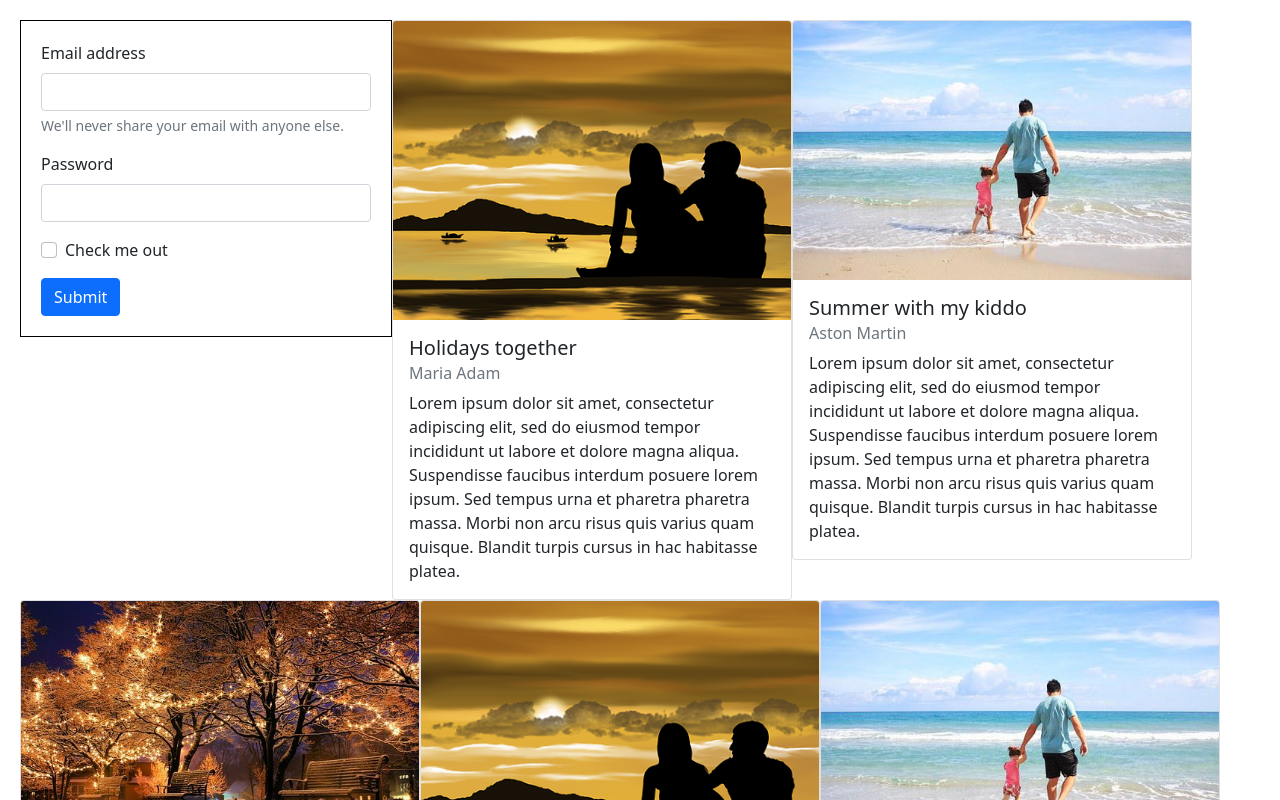
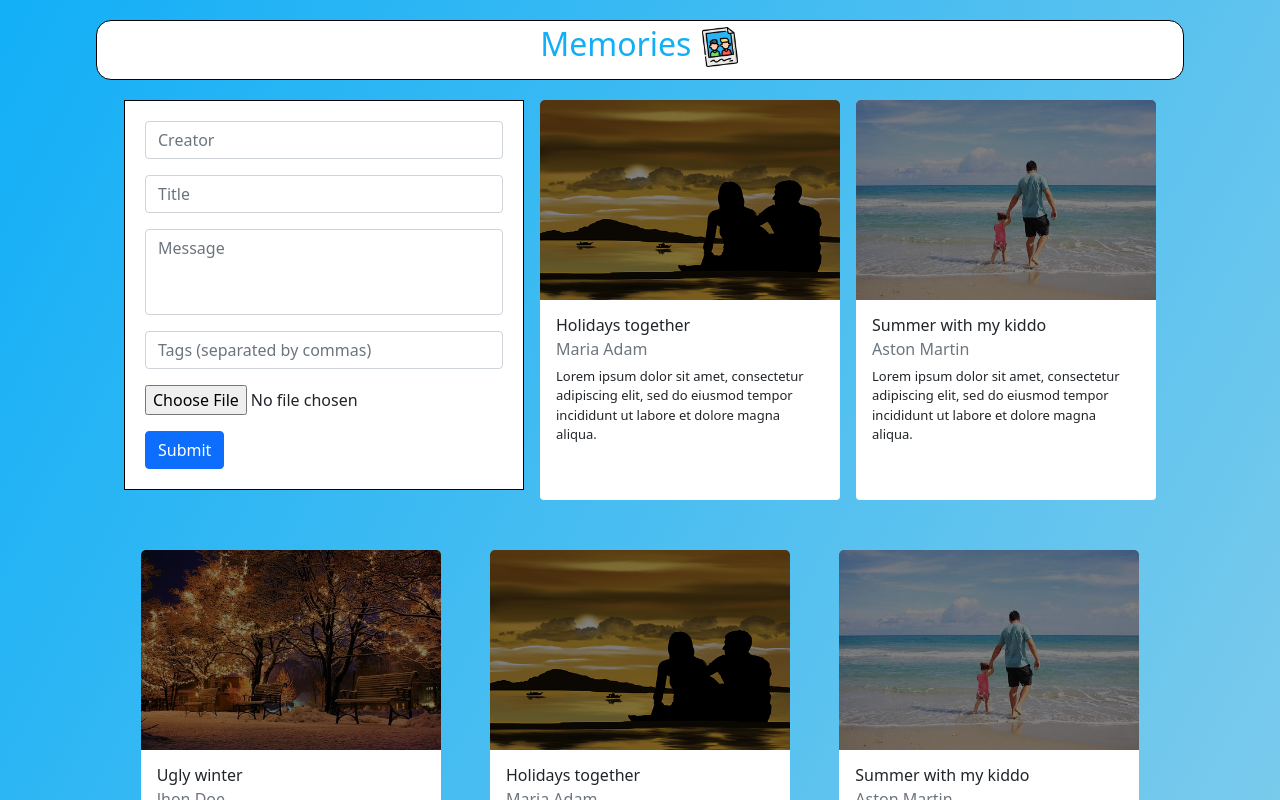
Before and after one commit to kaklimas/memories-react, a React (Create React App) app in the folder client/: page / in a window 1280 px wide. Shown: the top 800 px of the page. Built offline with nearby package versions, Linux system fonts and the light colour scheme.

Commit message:
improving web look

```diff
--- a/client/src/App.js
+++ b/client/src/App.js
@@ -6,33 +6,58 @@ import Form from "./components/Form";
 import beachImg from './img/beach.png'
 import dadsImg from './img/father.png'
 import christmasImg from './img/christmas.png'
+import memoriesImg from './img/memories.png'
+
 
 const MergedDiv = styled.div`
+  width: 85%;
+  margin-left: auto;
+  margin-right:auto;
   display: flex;
   flex-direction: row;
   flex-wrap: wrap;
   padding: 20px;
+  justify-content: space-around;
+
 `
-const CardsDiv = styled.div`
+const TitleDiv = styled.div`
+  margin-left:auto;
+  margin-right:auto;
+  background-color:white;
+  padding:4px;
+  display: flex;
+  justify-content: center;
+  align-items: center;
+  border: 1px solid black;
+  border-radius: 15px;
+  color: rgb(18, 175, 247);
+  width: 85%;
+`
+const ContainerDiv = styled.div`
+  background-image: linear-gradient(to bottom right, rgb(18, 175, 247), lightblue);
+  padding-top:20px;
 `
 
 const beachCard = {
   title: "Holidays together",
-  content: "Lorem ipsum dolor sit amet, consectetur adipiscing elit, sed do eiusmod tempor incididunt ut labore et dolore magna aliqua. Suspendisse faucibus interdum posuere lorem ipsum. Sed tempus urna et pharetra pharetra massa. Morbi non arcu risus quis varius quam quisque. Blandit turpis cursus in hac habitasse platea.",
+  content: "Lorem ipsum dolor sit amet, consectetur adipiscing elit, sed do eiusmod tempor incididunt ut labore et dolore magna aliqua.",
   creator: "Maria Adam",
-  src: beachImg
+  src: beachImg,
+  date: new Date()
 }
 const dadsCard = {
   title: "Summer with my kiddo",
-  content: "Lorem ipsum dolor sit amet, consectetur adipiscing elit, sed do eiusmod tempor incididunt ut labore et dolore magna aliqua. Suspendisse faucibus interdum posuere lorem ipsum. Sed tempus urna et pharetra pharetra massa. Morbi non arcu risus quis varius quam quisque. Blandit turpis cursus in hac habitasse platea.",
+  content: "Lorem ipsum dolor sit amet, consectetur adipiscing elit, sed do eiusmod tempor incididunt ut labore et dolore magna aliqua.",
   creator: "Aston Martin",
-  src:dadsImg
+  src:dadsImg,
+  date: new Date()
 }
 const christmasCard = {
   title: "Ugly winter",
-  content: "Lorem ipsum dolor sit amet, consectetur adipiscing elit, sed do eiusmod tempor incididunt ut labore et dolore magna aliqua. Suspendisse faucibus interdum posuere lorem ipsum. Sed tempus urna et pharetra pharetra massa. Morbi non arcu risus quis varius quam quisque. Blandit turpis cursus in hac habitasse platea.",
+  content: "Lorem ipsum dolor sit amet, consectetur adipiscing elit, sed do eiusmod tempor incididunt ut labore et dolore magna aliqua. ",
   creator: "Jhon Doe",
-  src: christmasImg
+  src: christmasImg,
+  date: new Date()
 }
 
 const sampleCards = [beachCard, dadsCard, christmasCard, beachCard, dadsCard, christmasCard,
@@ -40,17 +65,16 @@ const sampleCards = [beachCard, dadsCard, christmasCard, beachCard, dadsCard, ch
 
 function App() {
   return (
-    <div>
+    <ContainerDiv>
+      <TitleDiv>
+      <h2>Memories <img src={memoriesImg} style={{height:40}}></img></h2>
+
+      </TitleDiv>
       <MergedDiv>
         <Form />
-        {sampleCards.map(singleCard => <Card card={singleCard} />)}
+        {sampleCards.map(singleCard => <Card key={singleCard.creator} card={singleCard} />)}
       </MergedDiv>
-
-      <CardsDiv>
-
-      </CardsDiv>
-
-    </div>
+    </ContainerDiv>
   );
 }
 
--- a/client/src/components/Card.jsx
+++ b/client/src/components/Card.jsx
@@ -1,20 +1,41 @@
 import React from 'react'
 import 'bootstrap/dist/css/bootstrap.min.css'
-import styled from 'styled-components'
-
-const CardDiv = styled.div`
-  width: 18rem;
-`
 
 function Card({card}) {
+
+  const calculateTime = () => {
+    const now = new Date()
+    const yearDiff = now.getFullYear - card.date.getFullYear
+    const monthDiff = now.getMonth = card.date.getMonth
+    const hoursDiff = now.getHours - card.date.getHours
+    const minutesDiff = now.getMinutes - card.date.getMinutes
+
+    if (yearDiff > 0){
+      return `Posted ${yearDiff} years ago`
+    }
+    if (monthDiff > 0){
+      return `Posted ${monthDiff} months ago`
+    }
+    if (hoursDiff > 0){
+      return `Posted ${hoursDiff} hours ago`
+    }
+    if (minutesDiff > 0){
+      return `Posted ${minutesDiff} minutes ago`
+    }
+    return `Posted ${now.getSeconds - card.date.getSeconds} seconds ago`
+  }
+
   return (
     <div>
-        <div className="card" style={{width: 400}}>
-            <img src={card.src} class="card-img-top" alt={card.src}></img>
+        <div className="card" style={{width: 300, marginBottom: 50, minHeight: 400, border:'none', borderTopLeftRadius:5, borderTopRightRadius:5}}>
+            <div style={{backgroundColor:'black', borderTopLeftRadius:5, borderTopRightRadius:5}}>
+            <img src={card.src} class="card-img-top" alt={card.src} style={{height:200, opacity:0.5, borderTopLeftRadius:5, borderTopRightRadius:5}}></img>
+            </div>
             <div className="card-body">
-                <h5 className="card-title">{card.title}</h5>
+                <h6 className="card-title">{card.title}</h6>
                 <h6 className="card-subtitle mb-2 text-muted">{card.creator}</h6>
-                <p className="card-text">{card.content}</p>
+                <p className="card-text" style={{fontSize: 13}}>{card.content}</p>
+                {/* <p>{calculateTime()}</p> */}
             </div>
         </div>
     </div>
--- a/client/src/components/Form.jsx
+++ b/client/src/components/Form.jsx
@@ -5,27 +5,34 @@ import styled from 'styled-components'
 
 const FormDiv = styled.div`
     width: 30%;
+    min-width: 400px;
+    margin-bottom:20px;
     height: 100%;
     padding: 20px;
     border: 1px solid black;
+    background-color:white;
 `
 function Form() {
   return (
     <FormDiv>
         <form>
-            <div className="mb-3">
-                <label htmlFor="exampleInputEmail1" className="form-label">Email address</label>
-                <input type="email" className="form-control" id="exampleInputEmail1" aria-describedby="emailHelp"></input>
-                <div id="emailHelp" className="form-text">We'll never share your email with anyone else.</div>
+            <div className='mb-3'>
+                <input type="text" className="form-control" id="creatorName" placeholder='Creator'></input>
+            </div>
+            <div className='mb-3'>
+                <input type="text" className="form-control" id="title" placeholder='Title'></input>
             </div>
             <div className="mb-3">
-                <label htmlFor="exampleInputPassword1" className="form-label">Password</label>
-                <input type="password" className="form-control" id="exampleInputPassword1"></input>
+                <textarea className="form-control" id="message" rows="3" placeholder='Message' style={{resize: 'none'}}></textarea>
             </div>
-            <div className="mb-3 form-check">
-                <input type="checkbox" className="form-check-input" id="exampleCheck1"></input>
-                <label className="form-check-label" htmlFor="exampleCheck1">Check me out</label>
+            <div className='mb-3'>
+                <input type="text" className="form-control" id="tags" placeholder='Tags (separated by commas)'></input>
             </div>
+            <div className='mb-3'>
+                <input type="file" name="file" />
+            </div>
+
+
             <button type="submit" className="btn btn-primary">Submit</button>
         </form>
     </FormDiv>
--- /dev/null
+++ b/client/src/components/a.css
@@ -0,0 +1,2 @@
+.a{
+}
```
Also changed, not shown: client/src/img/memories.png (added).
